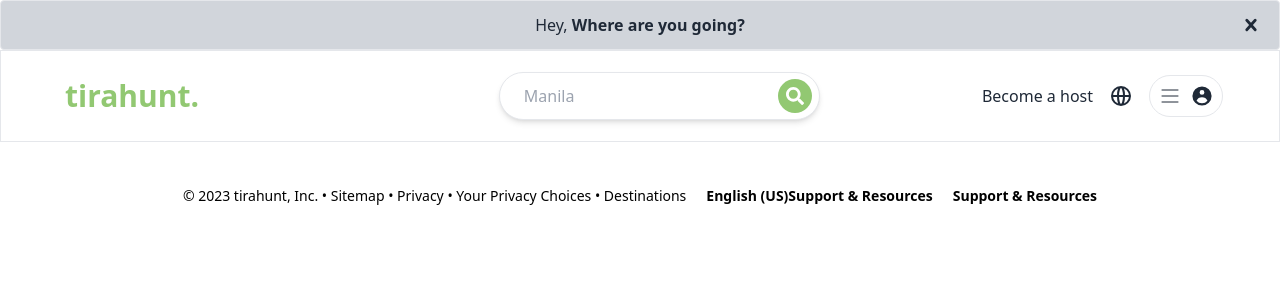
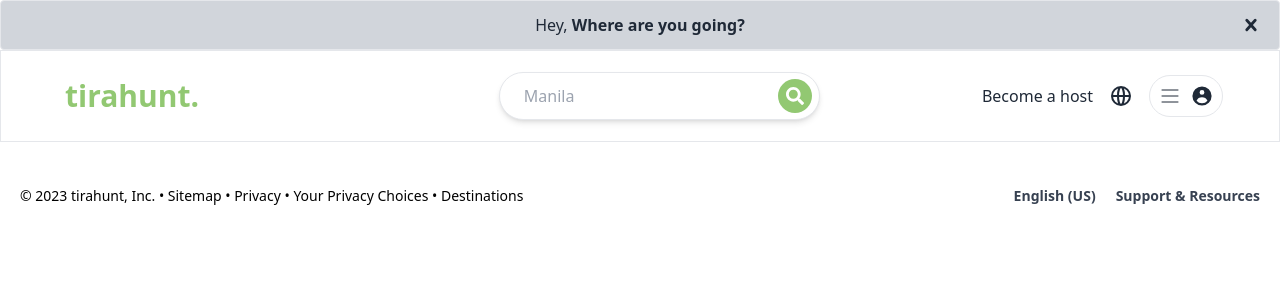
Before and after one commit to rjlb87/tirahunt, a React (Vite) app: page / in a window 1280 px wide. Shown: the top 300 px of the page. Built offline with nearby package versions, Linux system fonts and the light colour scheme.

Commit message:
feature: fixed footer li

```diff
--- a/src/common/Footer.jsx
+++ b/src/common/Footer.jsx
@@ -1,20 +1,21 @@
 import React from "react";
-import { FaFacebook, FaInstagram, FaGithub, FaLinkedin } from "react-icons/fa";
 
 function Footer() {
   return (
-    <div className="flex flex-col h-20 w-full py-10 px-5 mt-10 bg-white text-black">
-      <ul className="flex justify-center flex-row gap-5 text-black mt-0 py-8">
-        <li className="flex justify-start text-sm">
+    <div className="flex flex-col h-20 w-full py-10 px-5 mt-10 bg-white text-gray-500 font-poppins">
+      <div className="flex justify-between">
+        <ul className="flex flex-row gap-5 text-black mt-0 py-8">
+          <li className="text-sm">
             <a>
               © 2023 tirahunt, Inc. • Sitemap • Privacy • Your Privacy Choices •
               Destinations{" "}
             </a>
           </li>
-
-        <li className="flex justify-end text-sm font-bold">
+        </ul>
+        <div className="flex items-center ">
+          <ul className="flex justify-evenly text-gray-700">
+            <li className="text-sm font-bold text-center mr-5">
               <a>English (US) </a>
-          <a>Support & Resources</a>
             </li>
 
             <li className="text-sm font-bold">
@@ -22,6 +23,8 @@ function Footer() {
             </li>
           </ul>
         </div>
+      </div>
+    </div>
   );
 }
 
```
Also changed, not shown: tirahunt_Notes.txt (added). Lines whose indentation alone changed are shown as unchanged.
